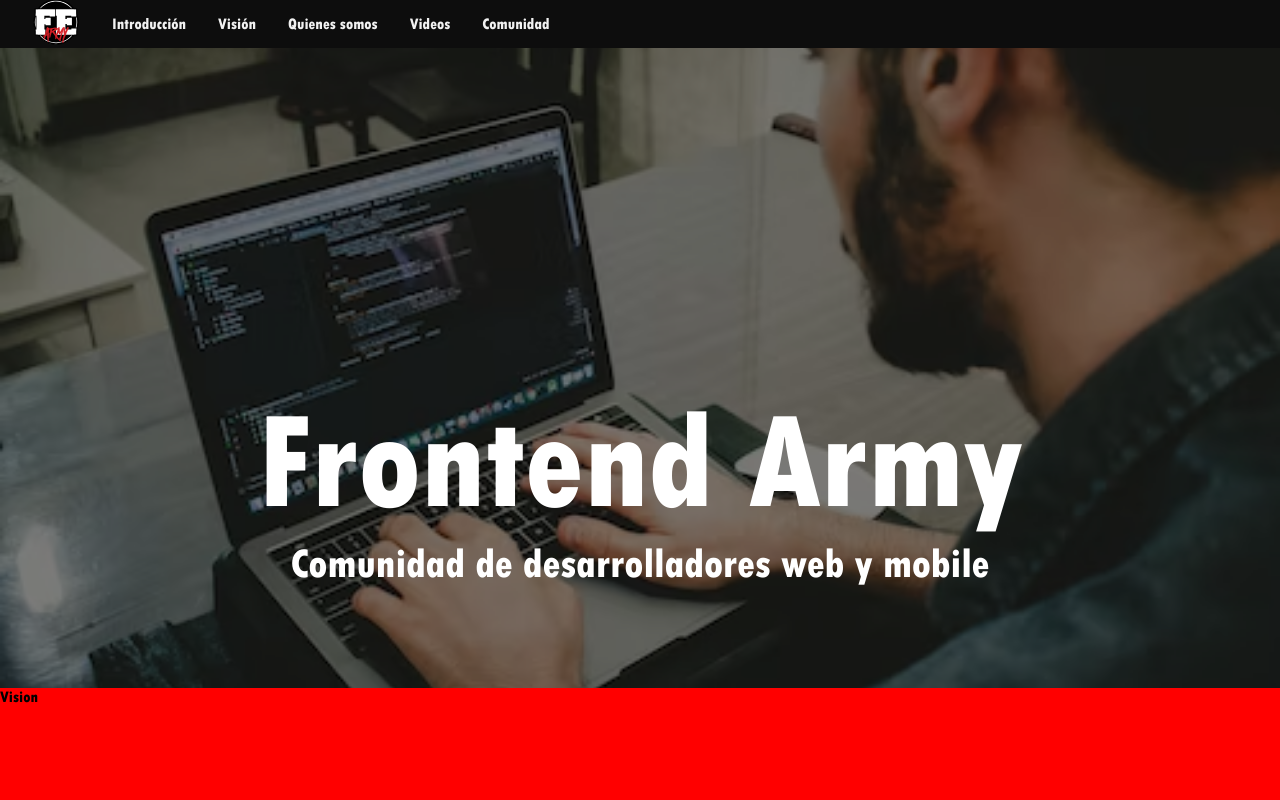
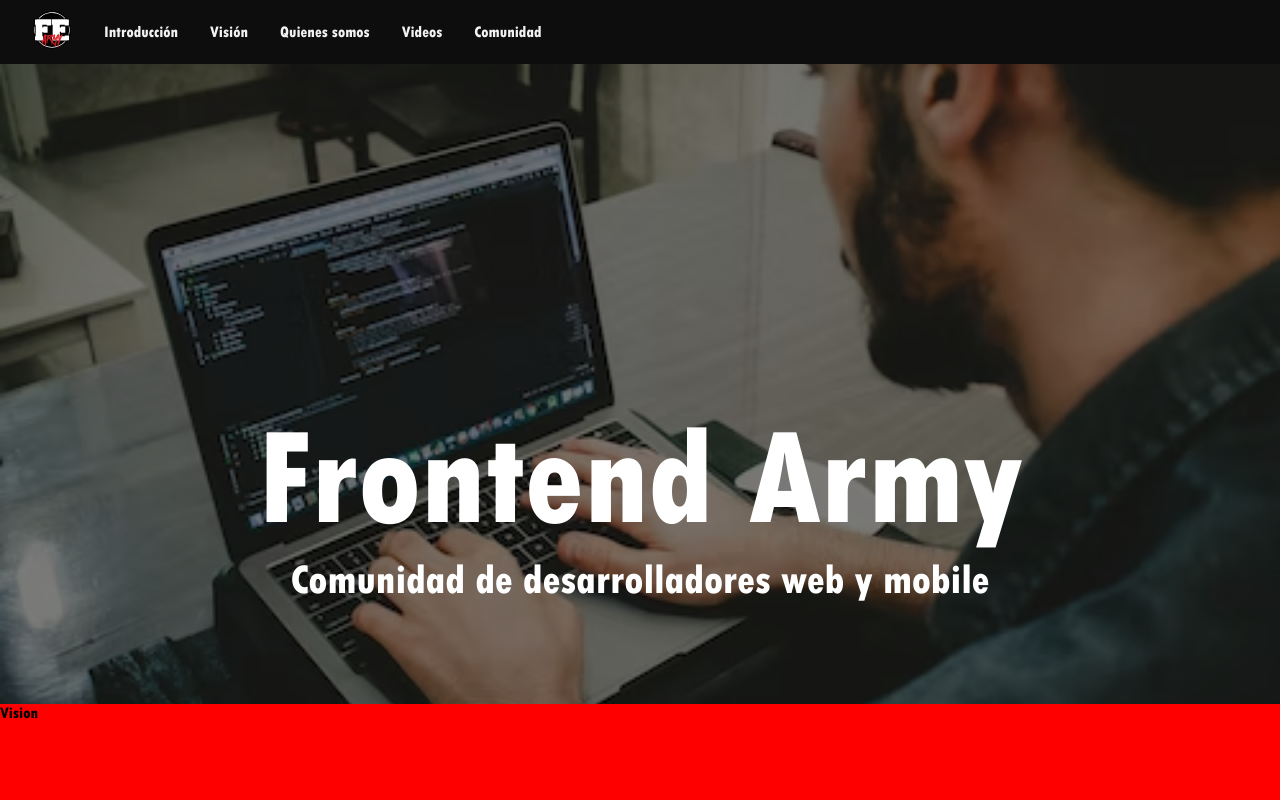
Before and after one commit to frontend-army/landing, a Next.js app: page / in a window 1280 px wide. Shown: the top 800 px of the page. Built offline with nearby package versions, Linux system fonts and the light colour scheme.

Commit message:
llogo adjustments in navbar

```diff
--- a/components/Navbar/styles.module.scss
+++ b/components/Navbar/styles.module.scss
@@ -3,7 +3,7 @@
   background-color: var(--primary);
   height: 3rem;
   align-items: center;
-  padding: 1rem var(--horizontal-padding);
+  padding: 2rem var(--horizontal-padding);
   position: sticky;
   top: 0;
   z-index: 900;
@@ -14,7 +14,7 @@
 }
 
 .logo {
-  width: 3rem;
-  height: 3rem;
+  width: 2.5rem;
+  height: 2.5rem;
   margin-right: 2rem;
 }
```
